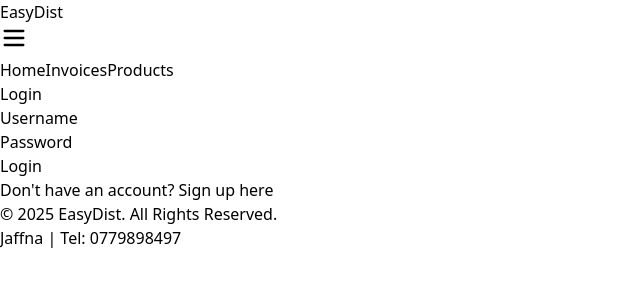
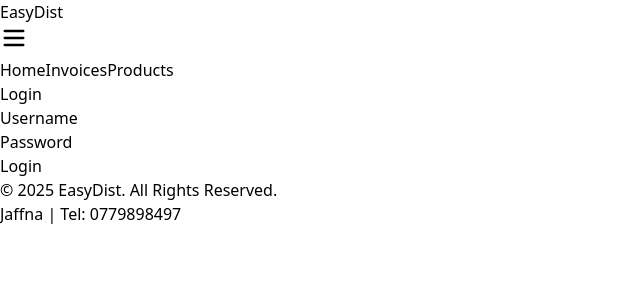
Before and after one commit to Parathantl/distribution-mgt-frontend, a React (Vite) app: page /login in a window 1280 px wide. Shown: the top 300 px of the page, without its empty margins (0-640 px from the left). Built offline with nearby package versions, Linux system fonts and the light colour scheme; no server answers.

Commit message:
fix: remove signup link in login page

```diff
--- a/src/components/User/Login.tsx
+++ b/src/components/User/Login.tsx
@@ -62,7 +62,7 @@ const LoginForm: React.FC<LoginFormProps> = ({ setIsAuthenticated }) => {
                     Login
                 </button>
             </form>
-            <Link to="/sign-up" className="block text-center mt-4 text-blue-500 hover:underline">Don't have an account? Sign up here</Link>
+            {/* <Link to="/sign-up" className="block text-center mt-4 text-blue-500 hover:underline">Don't have an account? Sign up here</Link> */}
         </div>
     );
 }
```
